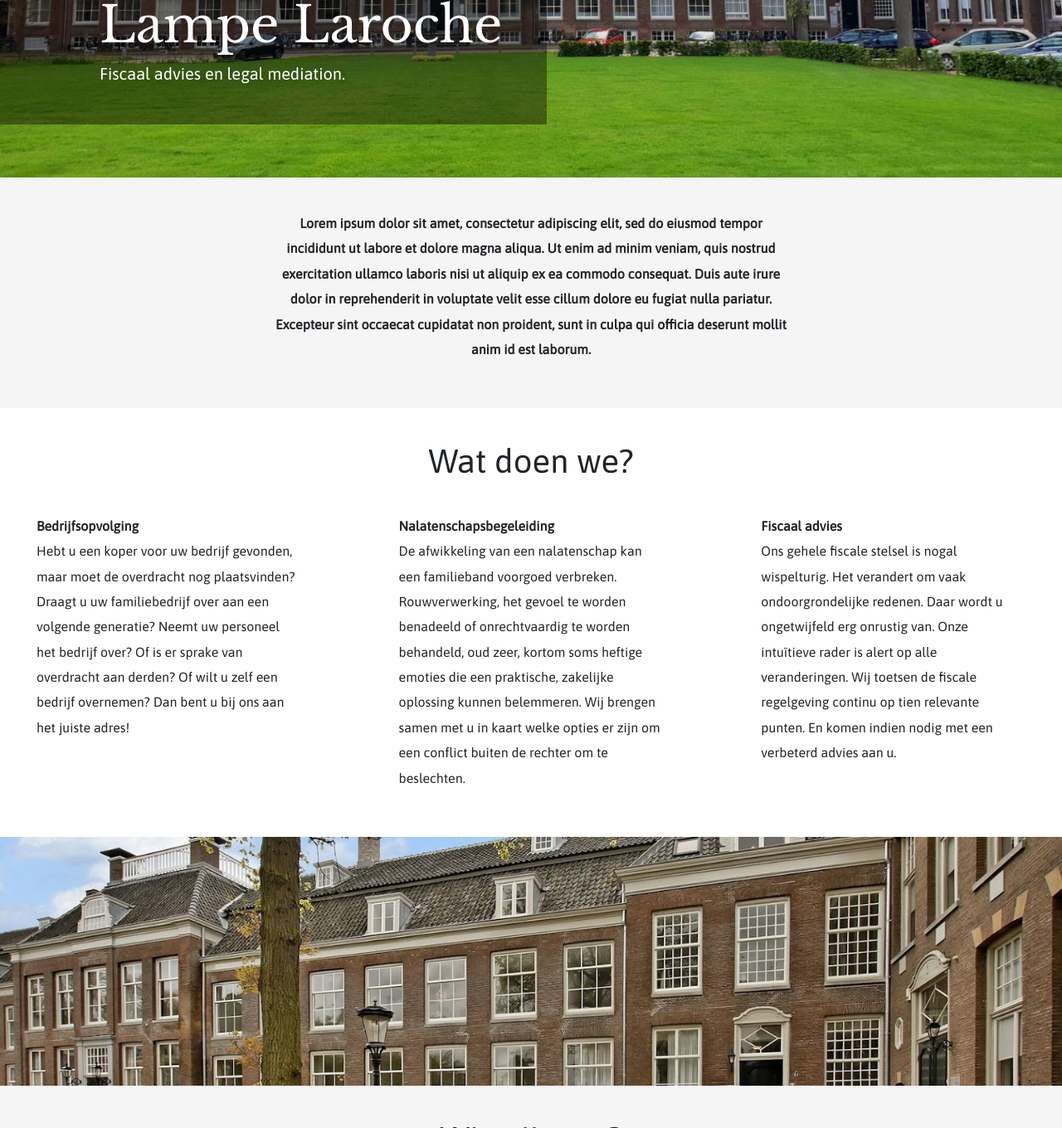
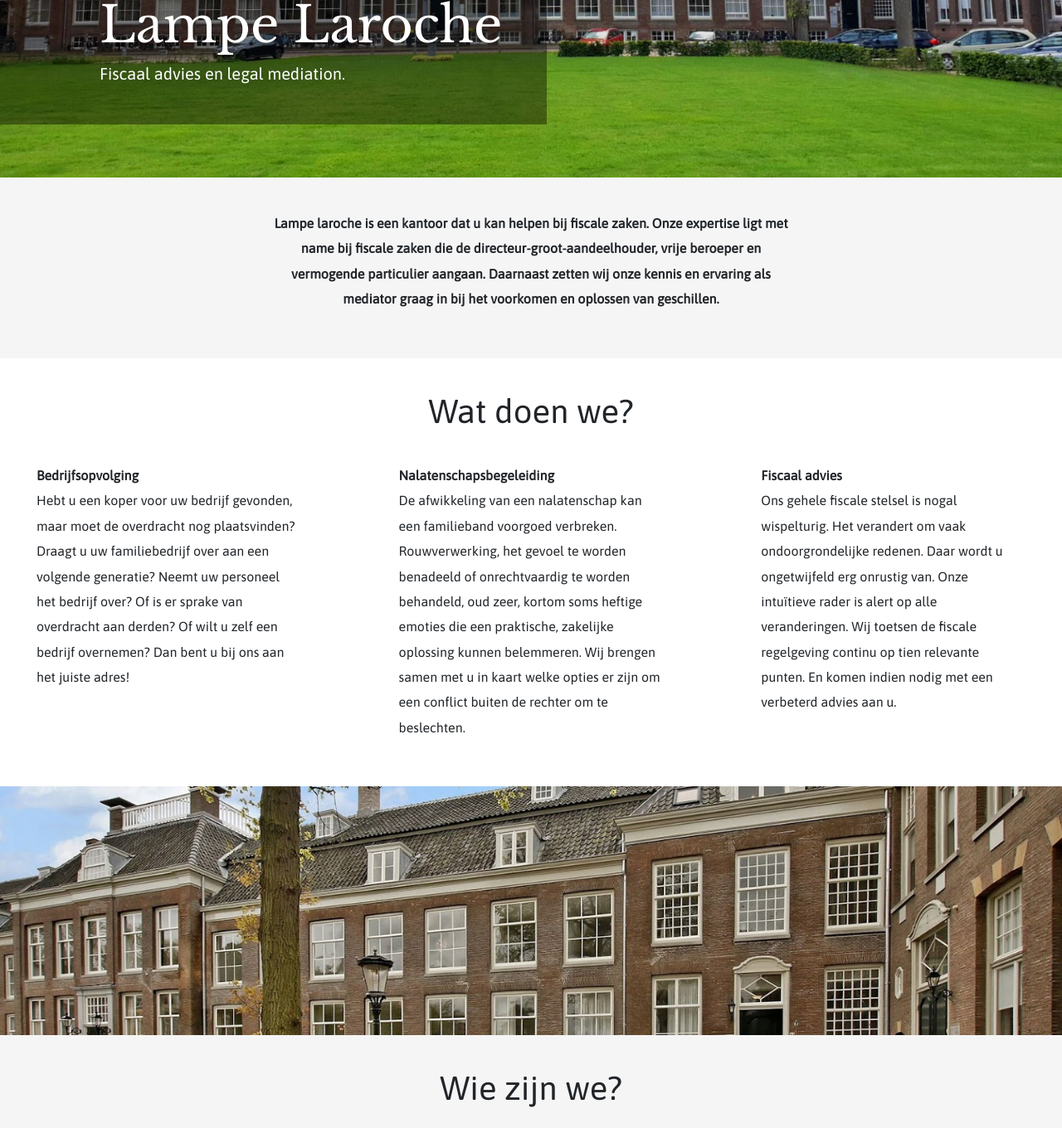
Before and after one commit to lucaslampe/lucaslampe.github.io, a Jekyll site: the page demos/lampe-laroche/index.html, which Jekyll copies as it is, in a window 1280 px wide and 1400 px high, scrolled down 486 px, cut to the strip 0-1360 px from the top of the window. Shown: the whole strip at 83% size. Built offline with Jekyll 4.4.1, drawn with Linux system fonts in a browser that asks for light colours; nearby versions of some CDN libraries; some of the changed text lies outside the part shown.

Commit message:
Update text

```diff
--- a/demos/lampe-laroche/index.html
+++ b/demos/lampe-laroche/index.html
@@ -69,7 +69,8 @@
         <div class="row justify-content-md-center">
           <div class="col-lg-6 text-center">
             <p>
-                <b>Lorem ipsum dolor sit amet, consectetur adipiscing elit, sed do eiusmod tempor incididunt ut labore et dolore magna aliqua. Ut enim ad minim veniam, quis nostrud exercitation ullamco laboris nisi ut aliquip ex ea commodo consequat. Duis aute irure dolor in reprehenderit in voluptate velit esse cillum dolore eu fugiat nulla pariatur. Excepteur sint occaecat cupidatat non proident, sunt in culpa qui officia deserunt mollit anim id est laborum.</b>
+                <b>Lampe laroche is een kantoor dat u kan helpen bij fiscale zaken. Onze expertise ligt met name bij fiscale zaken die de directeur-groot-aandeelhouder, vrije beroeper en vermogende particulier aangaan.
+                    Daarnaast zetten wij onze kennis en ervaring als mediator graag in bij het voorkomen en oplossen van geschillen.</b>
             </p>
           </div>
         </div>
@@ -106,16 +107,16 @@
       <div class="containter second-text" id="wiezijnwe">
           <div class="row justify content-md-center">
               <div class="col-lg-12 text-center">
-                  <h1>Wie zijn we?</h1><br>
+                  <h1>Wie zijn we?</h1>
               </div>
-            </div>
-          <div class="row justify-content-md-center">
+
+          <!--<div class="row justify-content-md-center">
             <div class="col-lg-6 text-center">
               <p>
                   Lorem ipsum dolor sit amet, consectetur adipiscing elit, sed do eiusmod tempor incididunt ut labore et dolore magna aliqua. Ut enim ad minim veniam, quis nostrud exercitation ullamco laboris nisi ut aliquip ex ea commodo consequat. Duis aute irure dolor in reprehenderit in voluptate velit esse cillum dolore eu fugiat nulla pariatur. Excepteur sint occaecat cupidatat non proident, sunt in culpa qui officia deserunt mollit anim id est laborum.
               </p>
             </div>
-          </div>
+          </div>-->
         </div>
 
       <div class="containter third-text">
```
Also changed, not shown: 1 other file.
